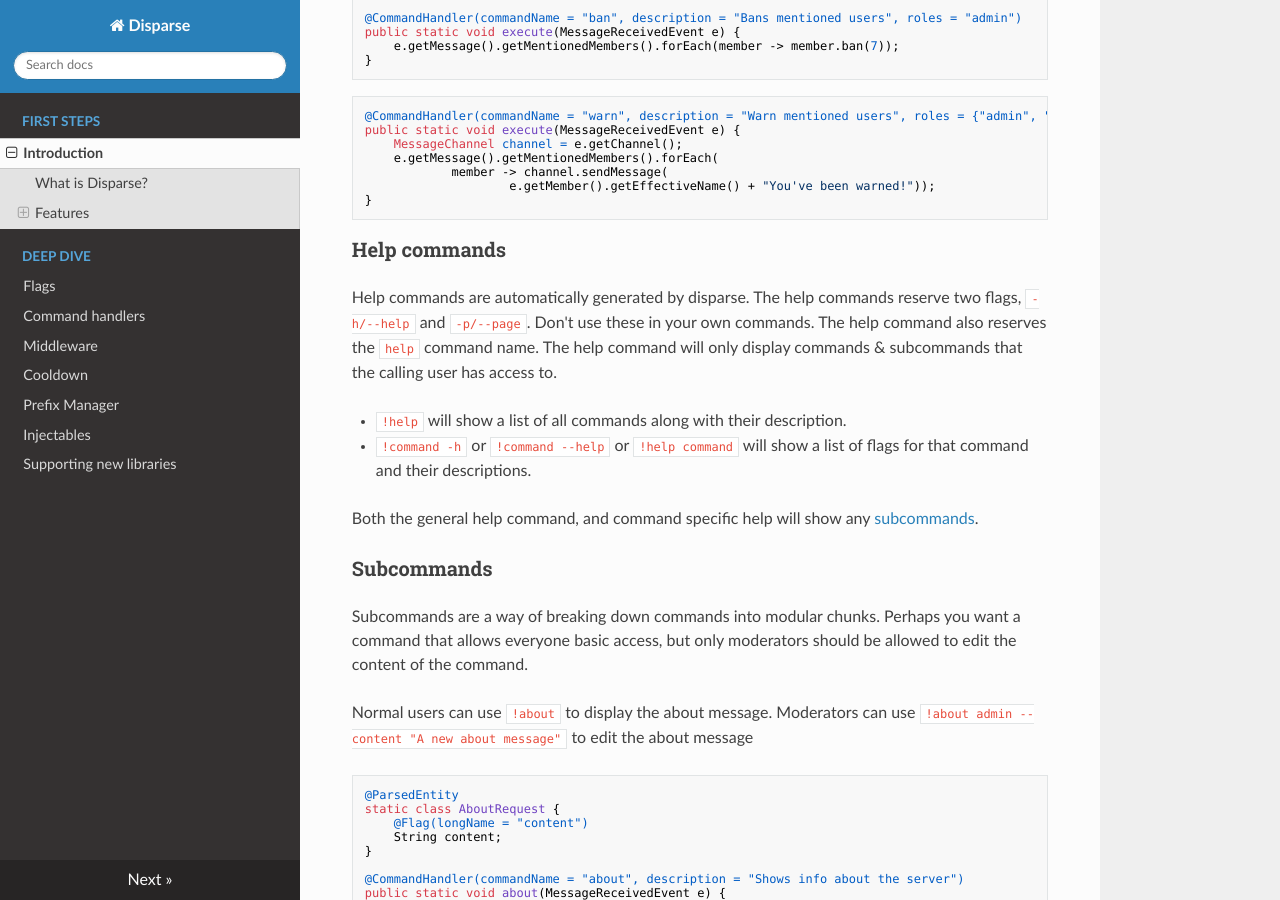
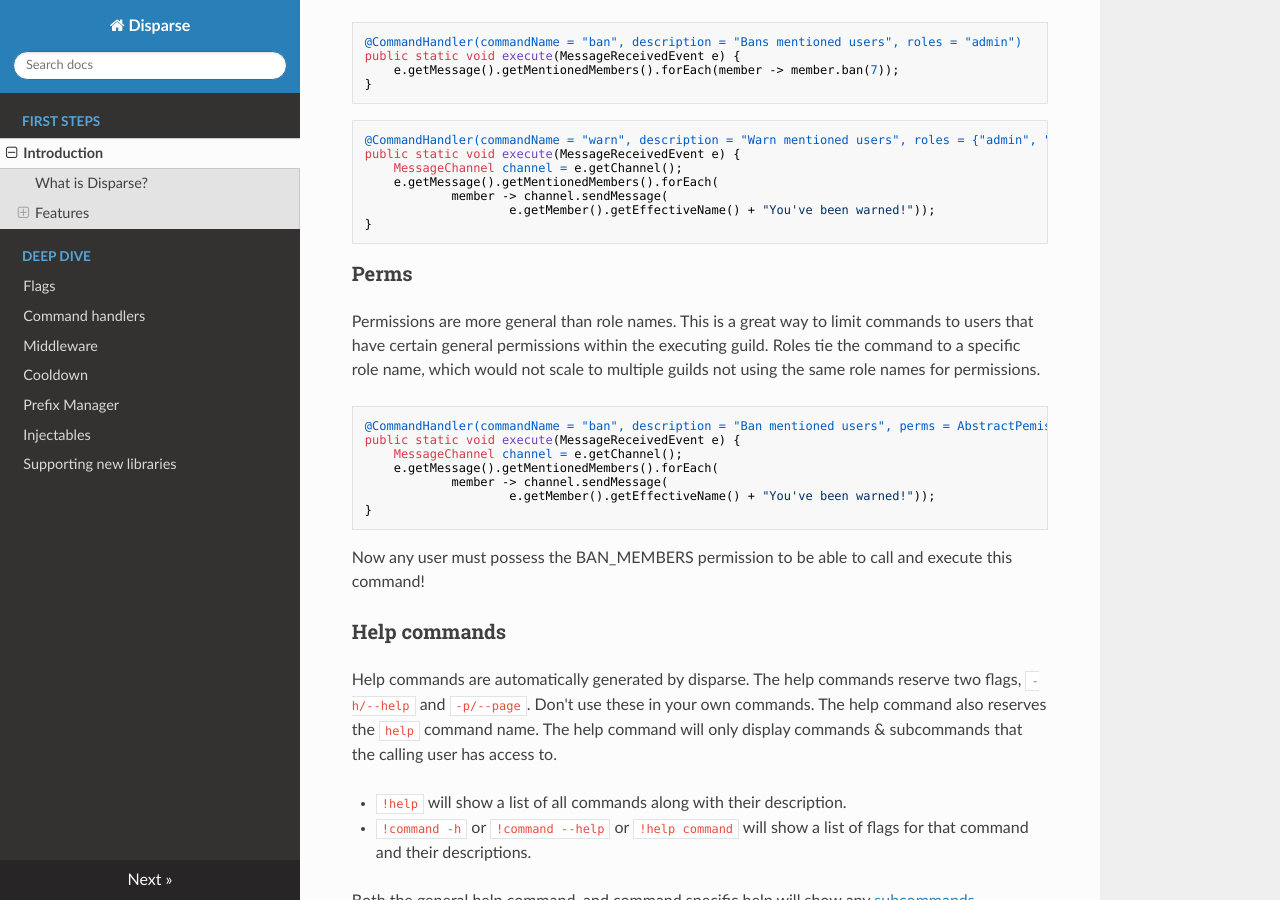
Before and after one commit to BoscoJared/disparse, an MkDocs documentation site: the page built from docs/introduction.md, in a window 1280 px wide and 900 px high, scrolled down 4123 px. Built offline with MkDocs 1.6.1, drawn with Linux system fonts in a browser that asks for light colours; nearby versions of some CDN libraries.

Commit message:
[docs] add permission documentation to the introduction

````diff
--- a/docs/introduction.md
+++ b/docs/introduction.md
@@ -189,6 +190,22 @@ public static void execute(MessageReceivedEvent e) {
 }
 ```
 
+### Perms
+
+Permissions are more general than role names.  This is a great way to limit commands to users that have certain general permissions within the executing guild.  Roles tie the command to a specific role name, which would not scale to multiple guilds not using the same role names for permissions.
+
+```java
+@CommandHandler(commandName = "ban", description = "Ban mentioned users", perms = AbstractPemission.BAN_MEMBERS)
+public static void execute(MessageReceivedEvent e) {
+    MessageChannel channel = e.getChannel();
+    e.getMessage().getMentionedMembers().forEach(
+            member -> channel.sendMessage(
+                    e.getMember().getEffectiveName() + "You've been warned!"));
+}
+```
+
+Now any user must possess the BAN_MEMBERS permission to be able to call and execute this command!
+
 ### Help commands
 
 Help commands are automatically generated by disparse. The help commands reserve two flags, `-h/--help` and `-p/--page`. Don't use these in your own commands. The help command also reserves the `help` command name. The help command will only display commands & subcommands that the calling user has access to.
````
Also changed, not shown: other parts of docs/introduction.md (+1 -0 lines).
